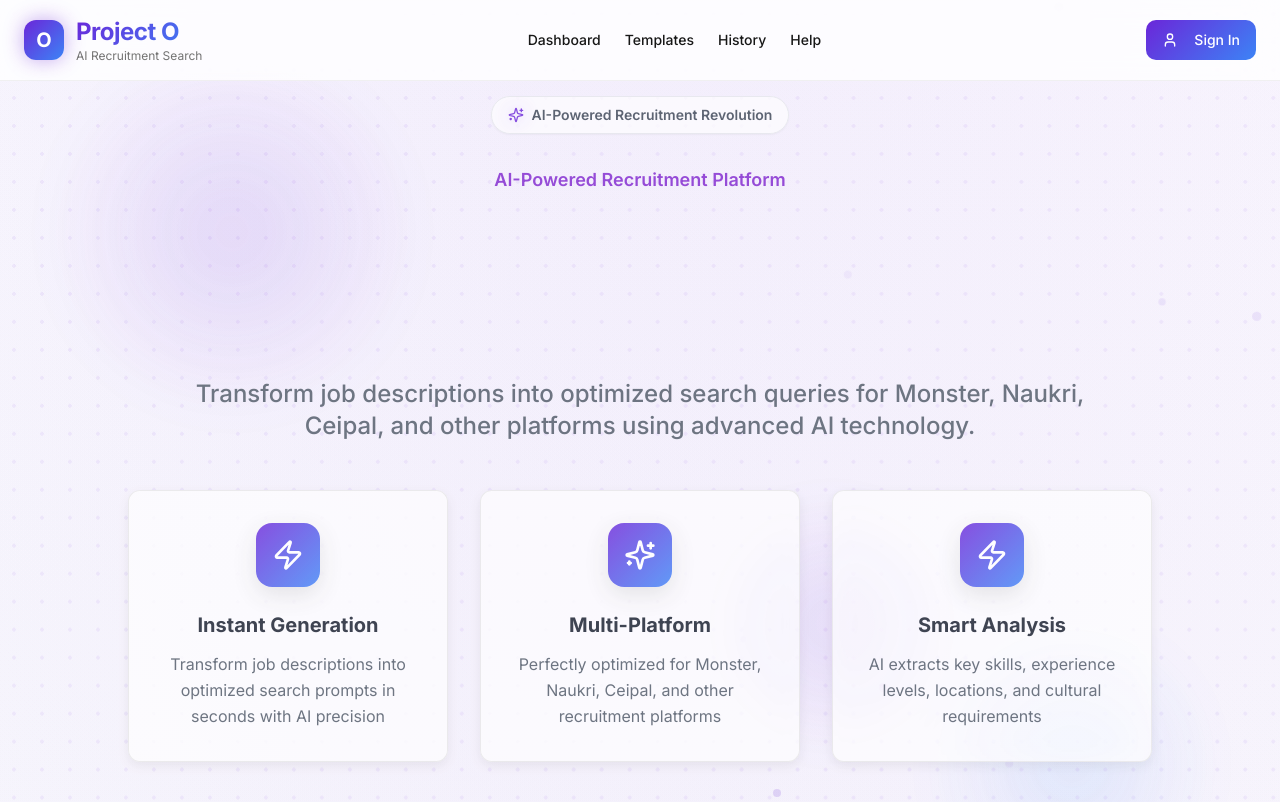
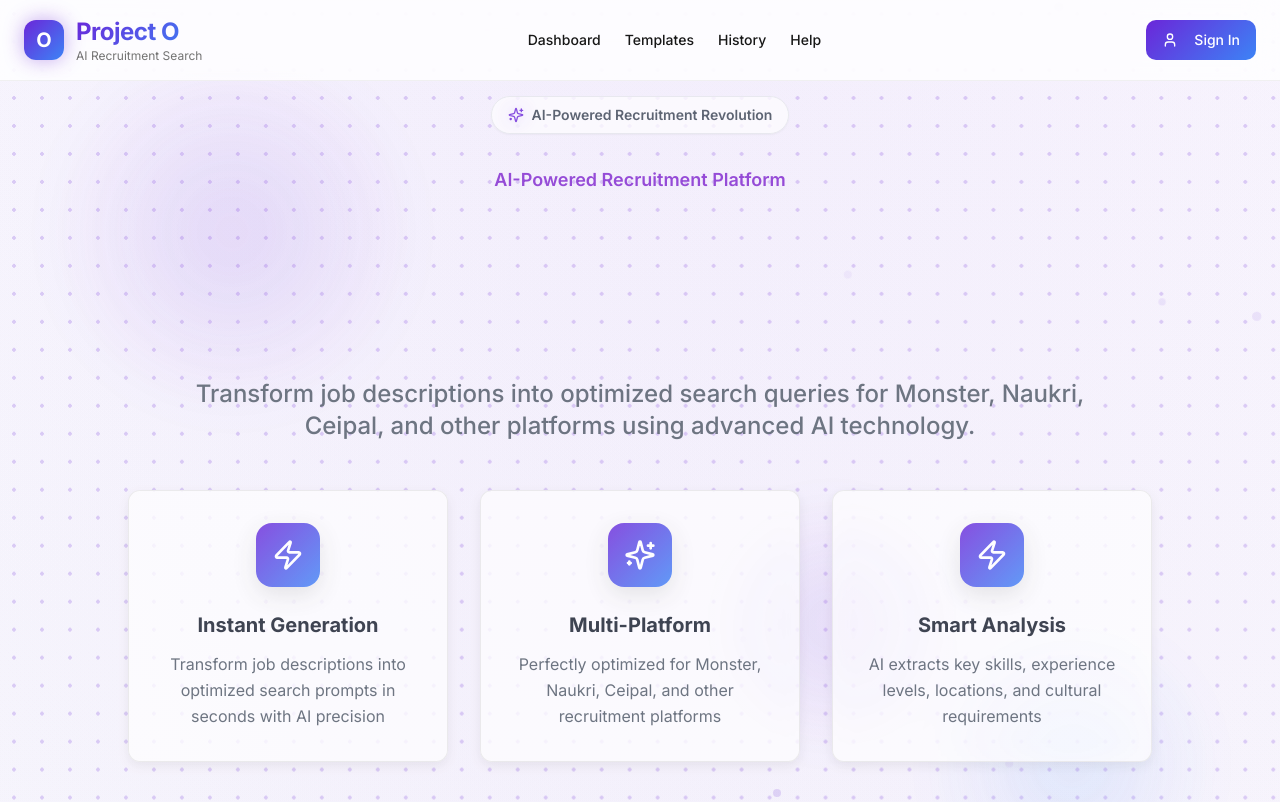
Before and after one commit to Dheerajgottumukkala/recruit-spark-creator, a React (Vite) app: page / in a window 1280 px wide. Shown: the top 802 px of the page. Built offline with nearby package versions, Linux system fonts and the light colour scheme.

Commit message:
Fix: Restore hero text and darken theme
Restore the hero text and ensure the dot theme is darker.

```diff
--- a/src/index.css
+++ b/src/index.css
@@ -556,7 +556,7 @@ All colors MUST be HSL.
   }
 
   .bg-dots {
-    background-image: radial-gradient(hsl(263 70% 50% / 0.08) 2px, transparent 2px);
+    background-image: radial-gradient(hsl(263 70% 50% / 0.25) 2px, transparent 2px);
     background-size: 24px 24px;
   }
 
```
